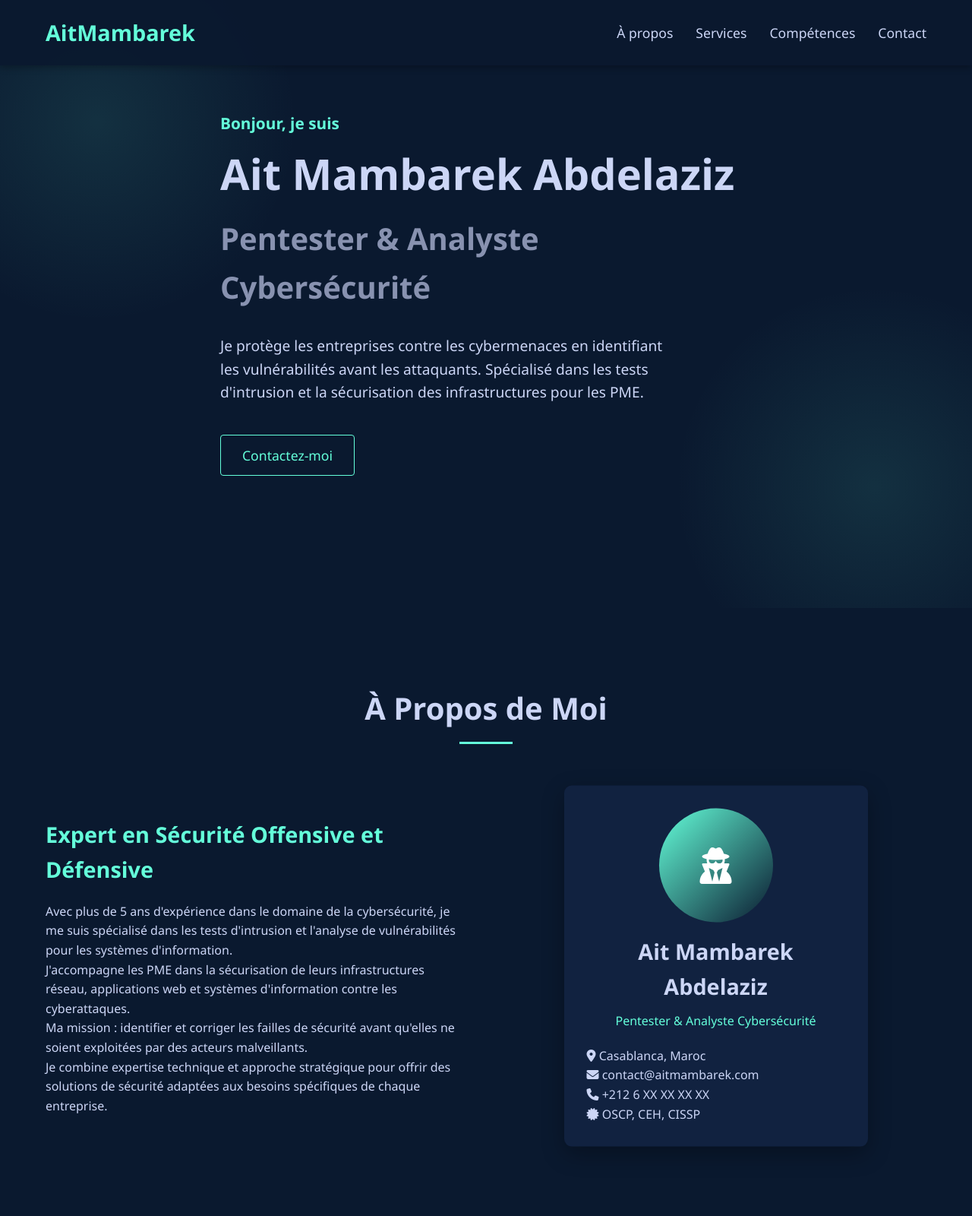
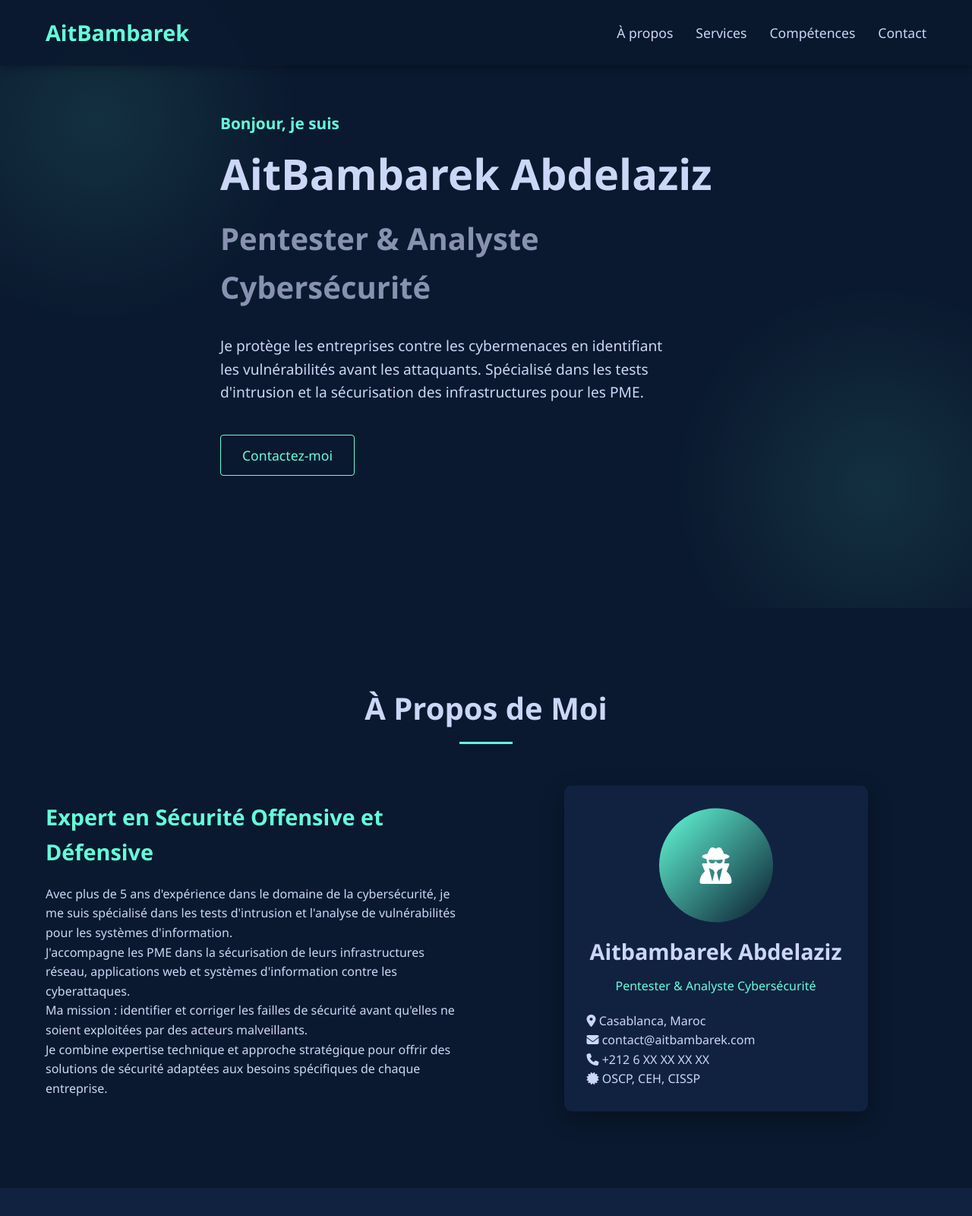
Before and after one commit to bmb-rk/bambark, a plain HTML site: page index.html in a window 1280 px wide. Shown: the top 1600 px of the page at 76% size. Drawn offline with Linux system fonts and the light colour scheme.

Commit message:
Update index.html

```diff
--- a/index.html
+++ b/index.html
@@ -3,7 +3,7 @@
 <head>
     <meta charset="UTF-8">
     <meta name="viewport" content="width=device-width, initial-scale=1.0">
-    <title>Ait Mambarek Abdelaziz | Pentester & Analyste Cybersécurité</title>
+    <title>AitBambarek Abdelaziz | Pentester & Analyste Cybersécurité</title>
     <link rel="stylesheet" href="https://cdnjs.cloudflare.com/ajax/libs/font-awesome/6.4.0/css/all.min.css">
     <style>
         :root {
@@ -499,7 +499,7 @@
     <header>
         <div class="container">
             <nav>
-                <div class="logo">AitMambarek</div>
+                <div class="logo">AitBambarek</div>
                 <ul class="nav-links">
                     <li><a href="#about">À propos</a></li>
                     <li><a href="#services">Services</a></li>
@@ -515,7 +515,7 @@
         <div class="container">
             <div class="hero-content">
                 <h3>Bonjour, je suis</h3>
-                <h1>Ait Mambarek Abdelaziz</h1>
+                <h1>AitBambarek Abdelaziz</h1>
                 <h2>Pentester & Analyste Cybersécurité</h2>
                 <p>Je protège les entreprises contre les cybermenaces en identifiant les vulnérabilités avant les attaquants. Spécialisé dans les tests d'intrusion et la sécurisation des infrastructures pour les PME.</p>
                 <a href="#contact" class="cta-button">Contactez-moi</a>
@@ -544,13 +544,13 @@
                                 <i class="fas fa-user-secret"></i>
                             </div>
                             <div class="profile-info">
-                                <h3>Ait Mambarek Abdelaziz</h3>
+                                <h3>Aitbambarek Abdelaziz</h3>
                                 <p>Pentester & Analyste Cybersécurité</p>
                             </div>
                         </div>
                         <div class="profile-details">
                             <p><i class="fas fa-map-marker-alt"></i> Casablanca, Maroc</p>
-                            <p><i class="fas fa-envelope"></i> contact@aitmambarek.com</p>
+                            <p><i class="fas fa-envelope"></i> contact@aitbambarek.com</p>
                             <p><i class="fas fa-phone"></i> +212 6 XX XX XX XX</p>
                             <p><i class="fas fa-certificate"></i> OSCP, CEH, CISSP</p>
                         </div>
@@ -723,8 +723,8 @@
             <div class="contact-container">
                 <div class="contact-info">
                     <h3>Discutons de votre sécurité</h3>
-                    <p><i class="fas fa-envelope"></i>contact@aitmambarek.com</p>
-                    <p><i class="fas fa-phone"></i>+212 6 XX XX XX XX</p>
+                    <p><i class="fas fa-envelope"></i>abdelaziz.aitbambarek@gmail.com</p>
+                    <p><i class="fas fa-phone"></i>+212 6 17 98 35 53</p>
                     <p><i class="fas fa-map-marker-alt"></i>Casablanca, Maroc</p>
                     <p><i class="fas fa-clock"></i>Lundi - Vendredi: 9h - 18h</p>
 
@@ -763,7 +763,7 @@
     <!-- Footer -->
     <footer>
         <div class="container">
-            <p>&copy; 2023 Ait Mambarek Abdelaziz. Tous droits réservés.</p>
+            <p>&copy; 2023 Aitbambarek Abdelaziz. Tous droits réservés.</p>
             <p>Protégez votre entreprise avant qu'elle ne soit trop tard.</p>
         </div>
     </footer>
```
